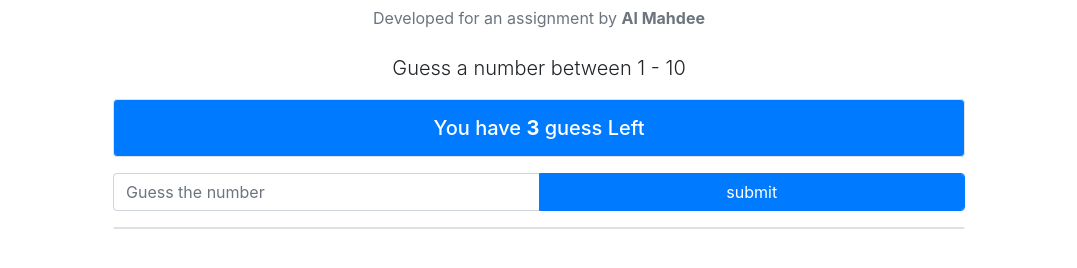
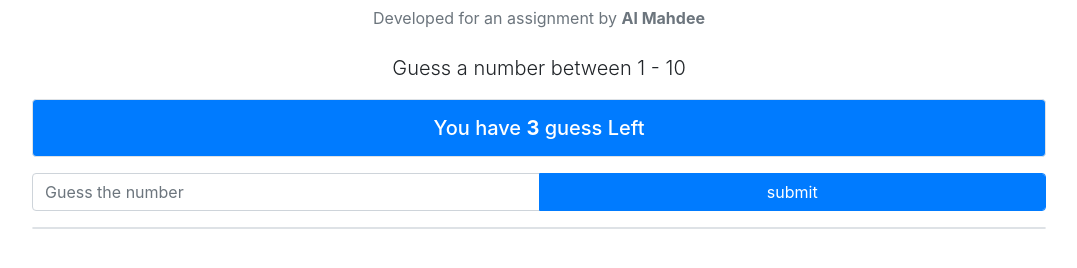
Before and after one commit to Mahdee007/number-guesser, a plain HTML site: page index.html in a window 1280 px wide. Shown: the part 70-338 px from the top of the page, without its empty margins (101-1178 px from the left). Drawn offline with nearby package versions, Linux system fonts and the light colour scheme.

Commit message:
changing margin and padding

```diff
--- a/index.html
+++ b/index.html
@@ -7,10 +7,10 @@
     <title>Number Guesser</title>
 </head>
 <body>
-    <div class="container px-5">
+    <div class="container">
         <h1 class="text-center display-4" >Number Guesser</h1>
         <h5 class="text-center"><small class="text-muted">Developed for an assignment by <b>Al Mahdee</b></small></h5>
-        <div id="main-game" class="mt-4 text-center mx-5 px-5 ">
+        <div id="main-game" class="mt-4 text-center px-5 ">
             <p class="lead">Guess a number between 1 - 10</p>
             <h5 class="border rounded mt-3 mb-3 py-3 text-white bg-primary">You have <b><span class="guess-left"></span></b> guess Left</h5>
             <div class="input-group">
```
